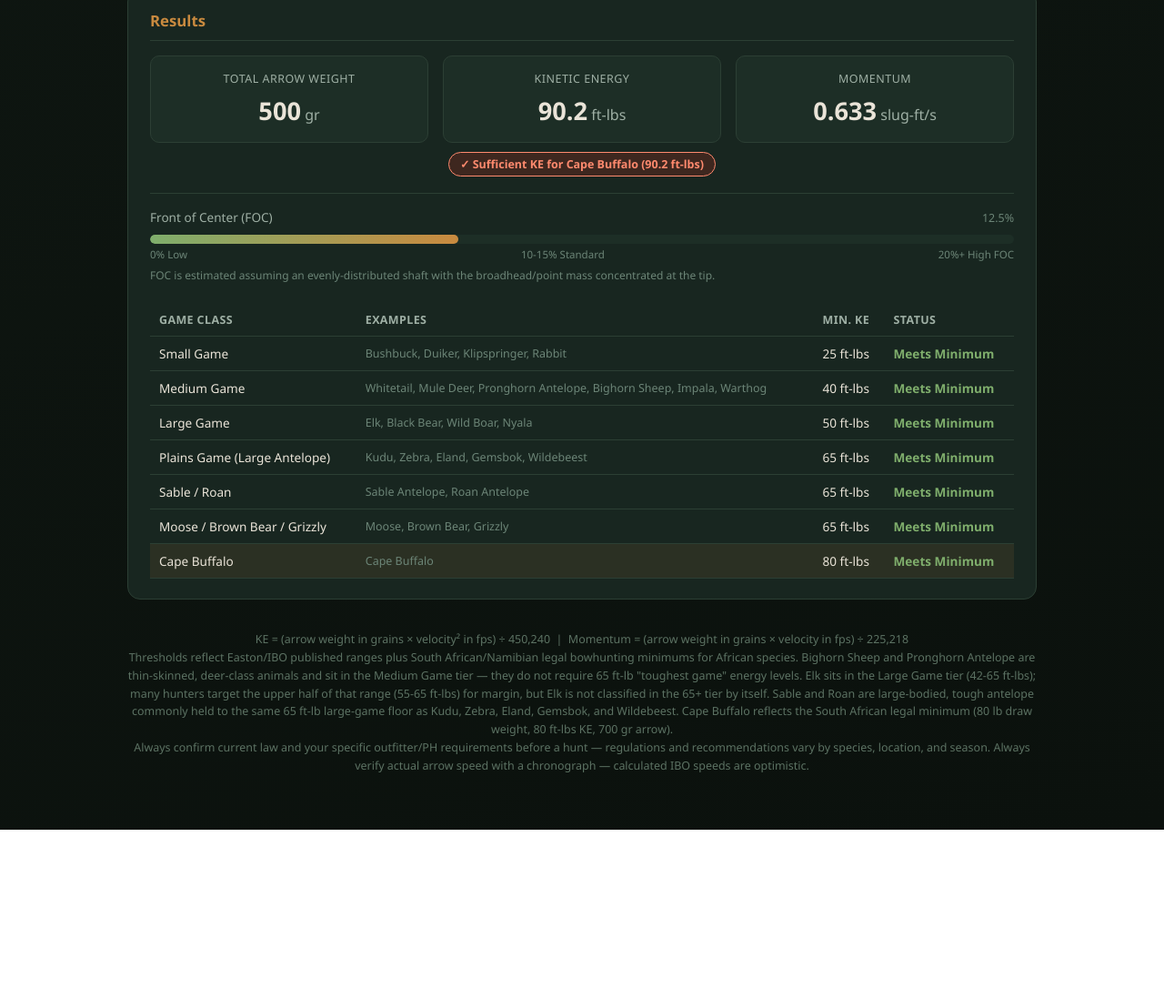
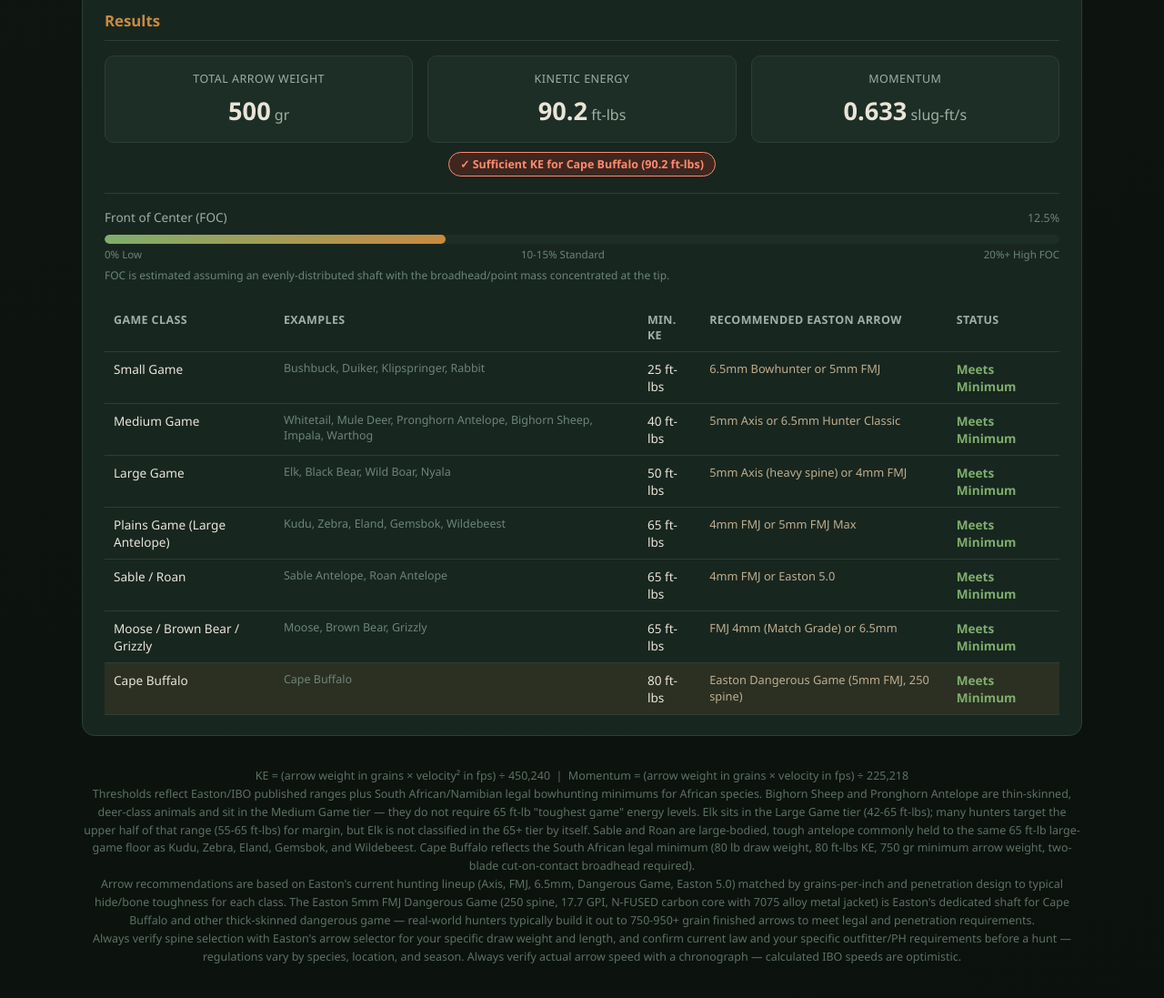
Before and after one commit to 5vnk6ws8dn-stack/Hunting, a plain HTML site: page index.html in a window 1280 px wide. Shown: the part 643-1740 px from the top of the page at 91% size. Before the commit the page ends 1555 px from the top, so only its background shows below. Drawn offline with Linux system fonts and the light colour scheme.

Commit message:
Add files via upload
Adding Arrow Shaft recommendation to the table

```diff
--- a/index.html
+++ b/index.html
@@ -27,7 +27,7 @@
     padding:24px 16px 60px;
   }
   .wrap{
-    max-width:1000px;
+    max-width:1100px;
     margin:0 auto;
   }
   header{
@@ -241,16 +241,21 @@
     margin-top:8px;
     line-height:1.4;
   }
+  .ethics-table-wrap{
+    overflow-x:auto;
+    margin-top:22px;
+  }
   .ethics-table{
-    margin-top:22px;
     width:100%;
     border-collapse:collapse;
     font-size:0.85rem;
+    min-width:860px;
   }
   .ethics-table th, .ethics-table td{
     padding:9px 10px;
     text-align:left;
     border-bottom:1px solid var(--border);
+    vertical-align:top;
   }
   .ethics-table th{
     color:var(--text-dim);
@@ -265,6 +270,11 @@
   .ethics-table td.examples{
     color:#6c8577;
     font-size:0.78rem;
+  }
+  .ethics-table td.arrow-rec{
+    color:#bfae8e;
+    font-size:0.8rem;
+    font-weight:500;
   }
   footer{
     text-align:center;
@@ -412,13 +422,15 @@
       <div class="foc-note">FOC is estimated assuming an evenly-distributed shaft with the broadhead/point mass concentrated at the tip.</div>
     </div>
 
+    <div class="ethics-table-wrap">
       <table class="ethics-table">
         <thead>
-        <tr><th>Game Class</th><th>Examples</th><th>Min. KE</th><th>Status</th></tr>
+          <tr><th>Game Class</th><th>Examples</th><th>Min. KE</th><th>Recommended Easton Arrow</th><th>Status</th></tr>
         </thead>
         <tbody id="ethicsBody">
         </tbody>
       </table>
+    </div>
   </div>
 
   <footer>
@@ -428,8 +440,10 @@
     Bighorn Sheep and Pronghorn Antelope are thin-skinned, deer-class animals and sit in the Medium Game tier — they do not require 65 ft-lb "toughest game" energy levels.
     Elk sits in the Large Game tier (42-65 ft-lbs); many hunters target the upper half of that range (55-65 ft-lbs) for margin, but Elk is not classified in the 65+ tier by itself.
     Sable and Roan are large-bodied, tough antelope commonly held to the same 65 ft-lb large-game floor as Kudu, Zebra, Eland, Gemsbok, and Wildebeest.
-    Cape Buffalo reflects the South African legal minimum (80 lb draw weight, 80 ft-lbs KE, 700 gr arrow).<br>
-    Always confirm current law and your specific outfitter/PH requirements before a hunt — regulations and recommendations vary by species, location, and season.
+    Cape Buffalo reflects the South African legal minimum (80 lb draw weight, 80 ft-lbs KE, 750 gr minimum arrow weight, two-blade cut-on-contact broadhead required).<br>
+    Arrow recommendations are based on Easton's current hunting lineup (Axis, FMJ, 6.5mm, Dangerous Game, Easton 5.0) matched by grains-per-inch and penetration design to typical hide/bone toughness for each class.
+    The Easton 5mm FMJ Dangerous Game (250 spine, 17.7 GPI, N-FUSED carbon core with 7075 alloy metal jacket) is Easton's dedicated shaft for Cape Buffalo and other thick-skinned dangerous game — real-world hunters typically build it out to 750-950+ grain finished arrows to meet legal and penetration requirements.<br>
+    Always verify spine selection with Easton's arrow selector for your specific draw weight and length, and confirm current law and your specific outfitter/PH requirements before a hunt — regulations vary by species, location, and season.
     Always verify actual arrow speed with a chronograph — calculated IBO speeds are optimistic.
   </footer>
 </div>
@@ -465,16 +479,18 @@
 const totalFields = document.getElementById('totalFields');
 
 // Game thresholds per Easton/IBO published ranges plus South African / Namibian
-// legal bowhunting minimums. Animal names capitalized for a professional,
-// proper-noun style presentation throughout the table.
+// legal bowhunting minimums. Arrow recommendations map Easton's current hunting
+// lineup (by GPI/construction) to the hide/bone toughness typical of each class.
+// Cape Buffalo -> Easton Dangerous Game (5mm FMJ, 250 spine, 17.7 GPI): Easton's
+// purpose-built shaft for the world's heaviest, thickest-skinned game.
 const gameThresholds = [
-  {name:'Small Game', examples:'Bushbuck, Duiker, Klipspringer, Rabbit', min:25, badgeClass:'small-game'},
-  {name:'Medium Game', examples:'Whitetail, Mule Deer, Pronghorn Antelope, Bighorn Sheep, Impala, Warthog', min:40, badgeClass:'medium-game'},
-  {name:'Large Game', examples:'Elk, Black Bear, Wild Boar, Nyala', min:50, badgeClass:'large-game'},
-  {name:'Plains Game (Large Antelope)', examples:'Kudu, Zebra, Eland, Gemsbok, Wildebeest', min:65, badgeClass:'plains-game'},
-  {name:'Sable / Roan', examples:'Sable Antelope, Roan Antelope', min:65, badgeClass:'large-antelope'},
-  {name:'Moose / Brown Bear / Grizzly', examples:'Moose, Brown Bear, Grizzly', min:65, badgeClass:'toughest-game'},
-  {name:'Cape Buffalo', examples:'Cape Buffalo', min:80, badgeClass:'buffalo'}
+  {name:'Small Game', examples:'Bushbuck, Duiker, Klipspringer, Rabbit', min:25, badgeClass:'small-game', arrow:'6.5mm Bowhunter or 5mm FMJ'},
+  {name:'Medium Game', examples:'Whitetail, Mule Deer, Pronghorn Antelope, Bighorn Sheep, Impala, Warthog', min:40, badgeClass:'medium-game', arrow:'5mm Axis or 6.5mm Hunter Classic'},
+  {name:'Large Game', examples:'Elk, Black Bear, Wild Boar, Nyala', min:50, badgeClass:'large-game', arrow:'5mm Axis (heavy spine) or 4mm FMJ'},
+  {name:'Plains Game (Large Antelope)', examples:'Kudu, Zebra, Eland, Gemsbok, Wildebeest', min:65, badgeClass:'plains-game', arrow:'4mm FMJ or 5mm FMJ Max'},
+  {name:'Sable / Roan', examples:'Sable Antelope, Roan Antelope', min:65, badgeClass:'large-antelope', arrow:'4mm FMJ or Easton 5.0'},
+  {name:'Moose / Brown Bear / Grizzly', examples:'Moose, Brown Bear, Grizzly', min:65, badgeClass:'toughest-game', arrow:'FMJ 4mm (Match Grade) or 6.5mm'},
+  {name:'Cape Buffalo', examples:'Cape Buffalo', min:80, badgeClass:'buffalo', arrow:'Easton Dangerous Game (5mm FMJ, 250 spine)'}
 ];
 
 function setMode(mode){
@@ -569,7 +585,7 @@
     const tr = document.createElement('tr');
     const met = ke >= g.min;
     if(matched && g.name === matched.name) tr.classList.add('active');
-    tr.innerHTML = `<td>${g.name}</td><td class="examples">${g.examples}</td><td>${g.min} ft-lbs</td><td style="color:${met ? '#7fae6c' : '#c9573f'};font-weight:600;">${met ? 'Meets Minimum' : 'Below Minimum'}</td>`;
+    tr.innerHTML = `<td>${g.name}</td><td class="examples">${g.examples}</td><td>${g.min} ft-lbs</td><td class="arrow-rec">${g.arrow}</td><td style="color:${met ? '#7fae6c' : '#c9573f'};font-weight:600;">${met ? 'Meets Minimum' : 'Below Minimum'}</td>`;
     ethicsBody.appendChild(tr);
   });
 }
```
Lines whose indentation alone changed are shown as unchanged.
